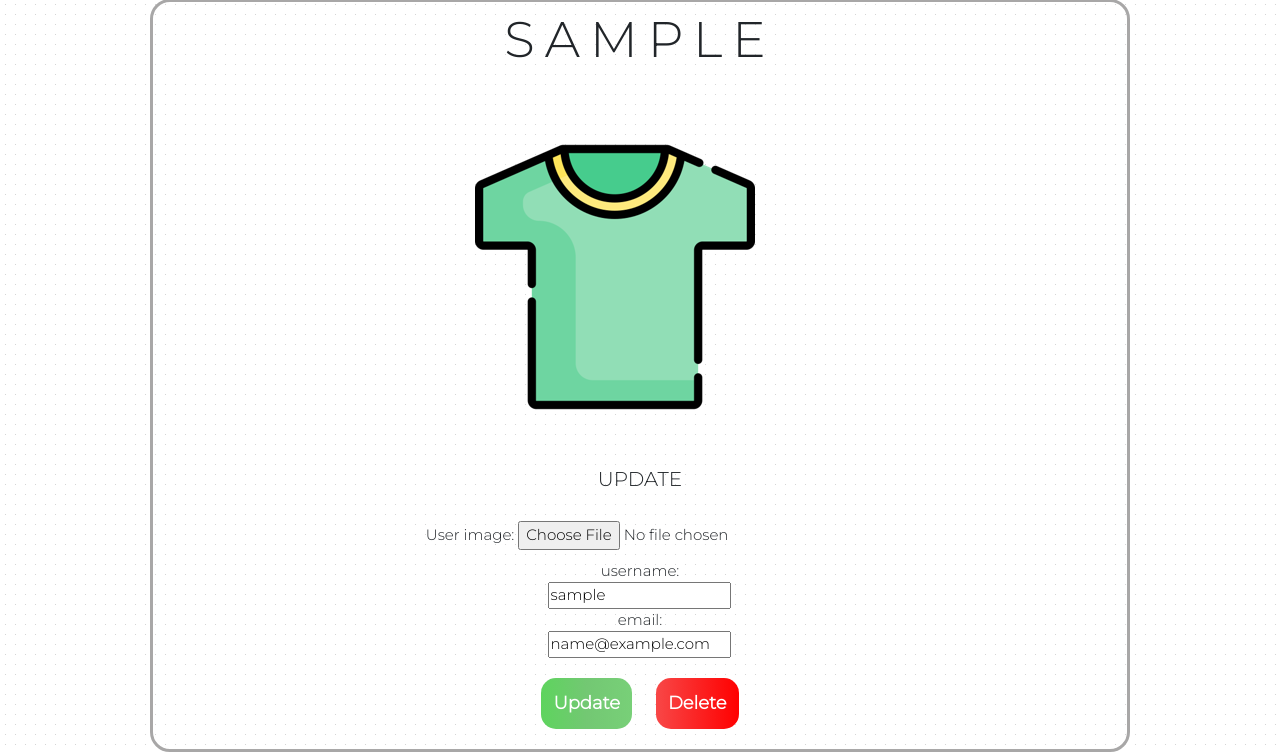
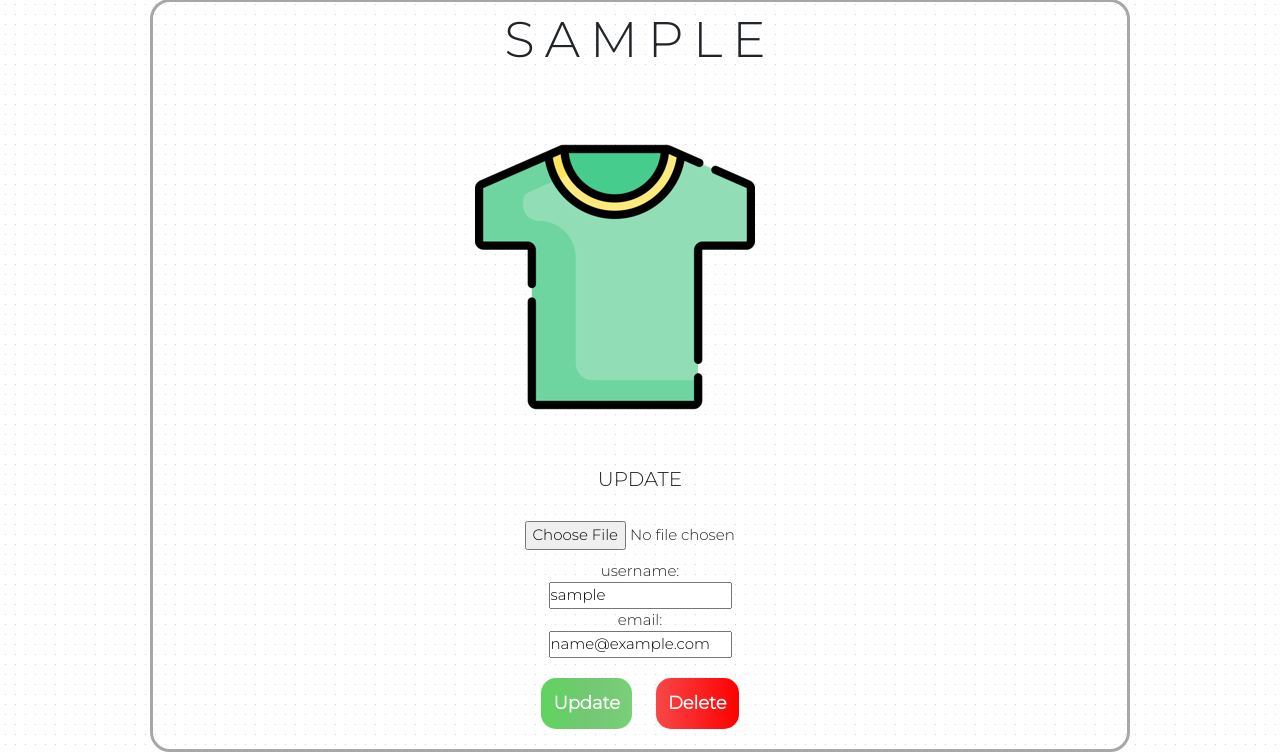
Before and after one commit to maciejwojtkowiak/fitshop, a Django app: page /profile/1/ in a window 1280 px wide. Shown: the part 331-1083 px from the top of the page. Run offline with Django 3.2, Linux system fonts and the light colour scheme; the visitor is signed in with stand-in values (Sample User, id 1).

Commit message:
styled profile form

```diff
--- a/shop/forms.py
+++ b/shop/forms.py
@@ -49,9 +49,11 @@ class ProfileUpdateForm(forms.ModelForm):
         model = Profile
         fields = ['user_image']
         widgets = {
-            'user_image': forms.FileInput(attrs={}),
-
+            'user_image': forms.FileInput(attrs={'class': 'image-upload'}),
         }
+    def __init__(self, *args, **kwargs):
+        super().__init__(*args, **kwargs)
+        self.fields['user_image'].label = ''
 
 class CommentCreationForm(forms.ModelForm):
 
--- a/shop/static/shop/profile-style.css
+++ b/shop/static/shop/profile-style.css
@@ -33,6 +33,11 @@
         grid-template-rows: repeat(9, 1fr);
     }
 }
+
+.image-upload{
+    margin-left: 10.5rem;
+}
+
 
 .profile-buttons-container {
     margin-top: 2rem;
```
